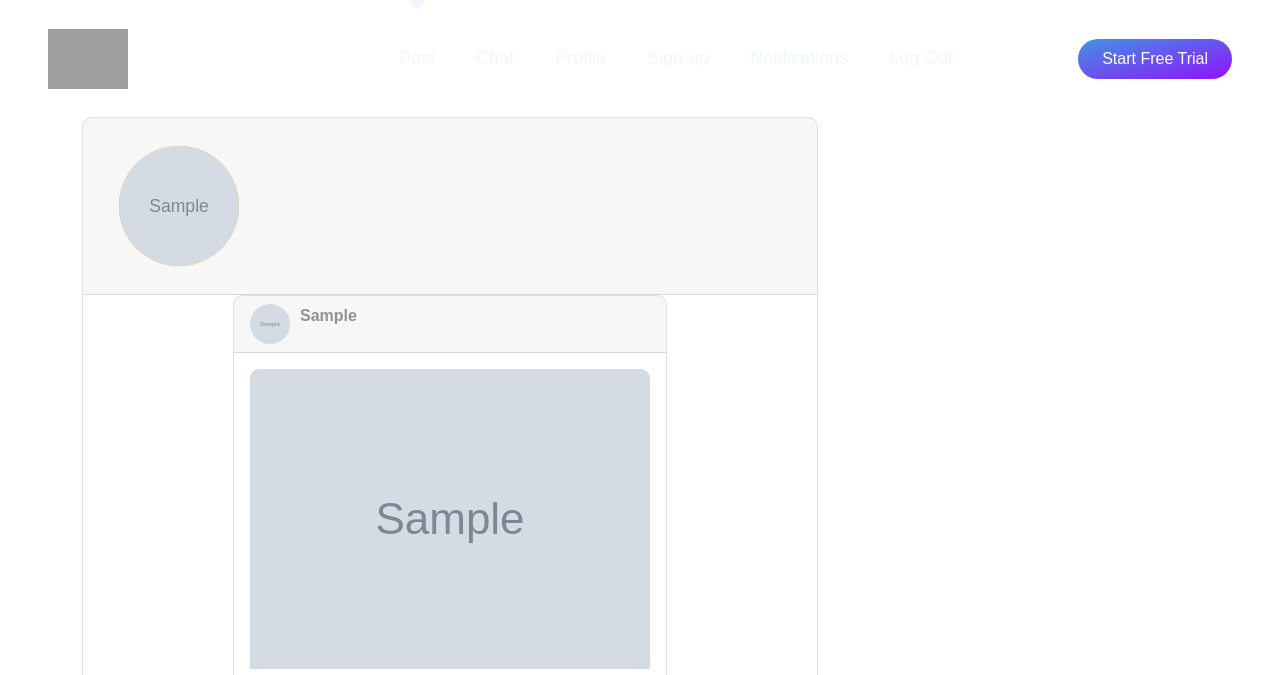
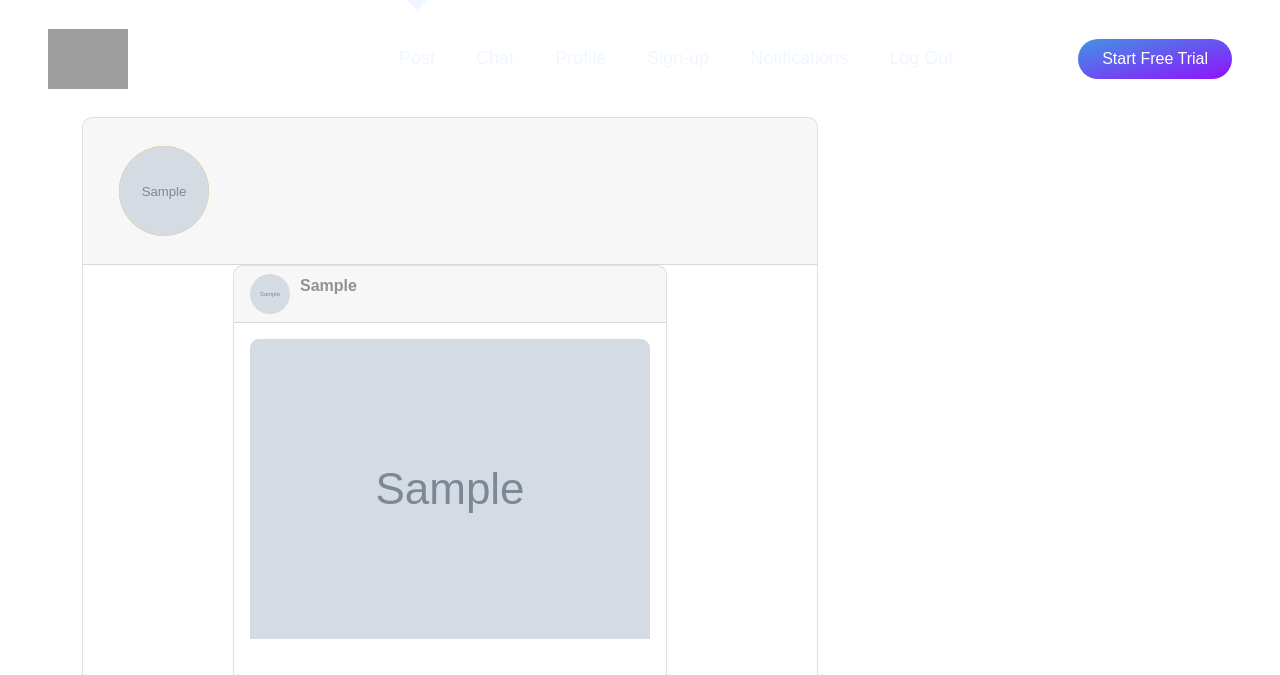
Before and after one commit to Er-shivam11/Social-Chat, a Django app: page /userhome/ in a window 1280 px wide. Shown: the top 675 px of the page. Run offline with Django 4.2, Linux system fonts and the light colour scheme; tables that the repository leaves empty hold one stand-in row (values such as "Sample post"); grey boxes marked "Sample" are stand-in pictures; style sheets or scripts are compiled from the project's sources; parts of the project's set-up code (start-up, migrations or seed data) failed here and were passed over; some libraries are stand-ins or nearby versions; some web fonts are replaced; grey boxes are pictures that could not be loaded.

Commit message:
stories changes

```diff
--- a/mysite/templates/userhome.html
+++ b/mysite/templates/userhome.html
@@ -126,8 +126,8 @@
 .circle {
   position: relative;
   margin: 20px;
-  height: 120px;
-  width: 120px;
+  height: 90px;
+  width: 90px;
   background-color: orange;
   border-radius: 50%;
 }
```
